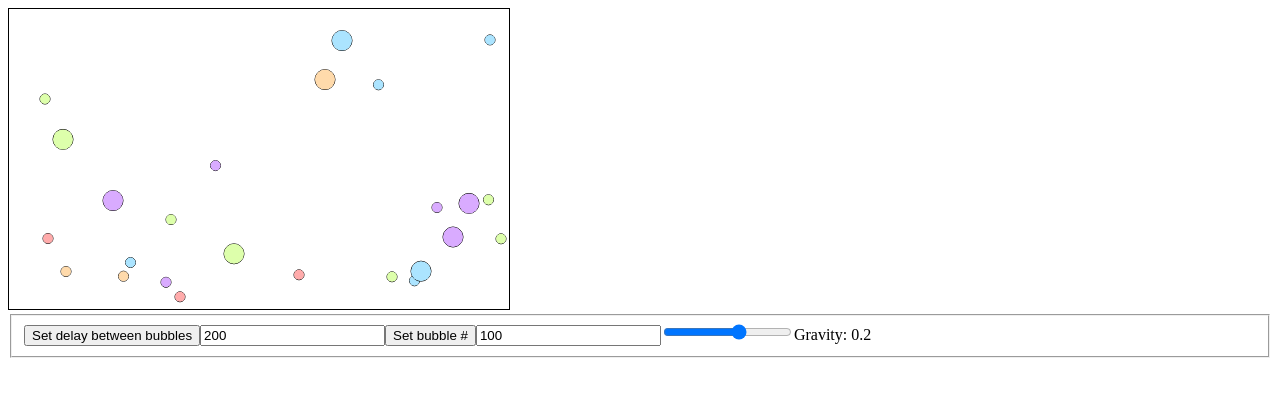
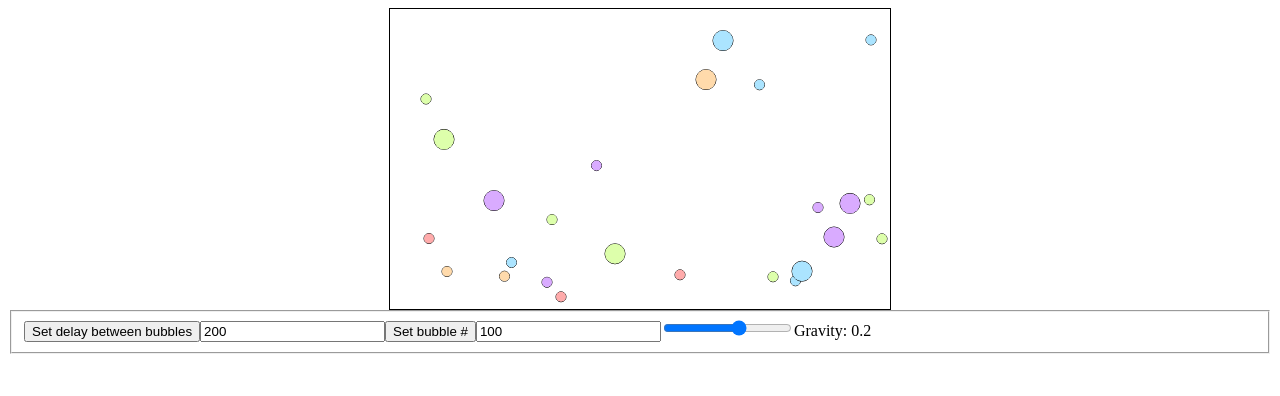
Before and after one commit to Higino/bubbles-js, a plain HTML site: page index.html in a window 1280 px wide. Drawn offline with Linux system fonts and the light colour scheme.

Commit message:
Center canvas

```diff
--- a/index.html
+++ b/index.html
@@ -4,7 +4,12 @@
     <meta charset="utf-8"/>
     <title>Canvas tutorial</title>
     <style type="text/css">
-        canvas { border: 1px solid black; }
+        canvas {
+          border: 1px solid black;
+          padding: 0;
+          margin: auto;
+          display: block;
+      }
     </style>
   </head>
   <body>
```
